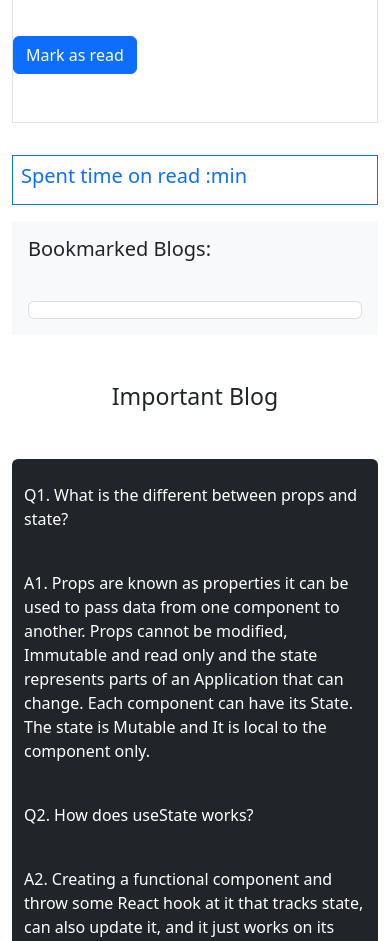
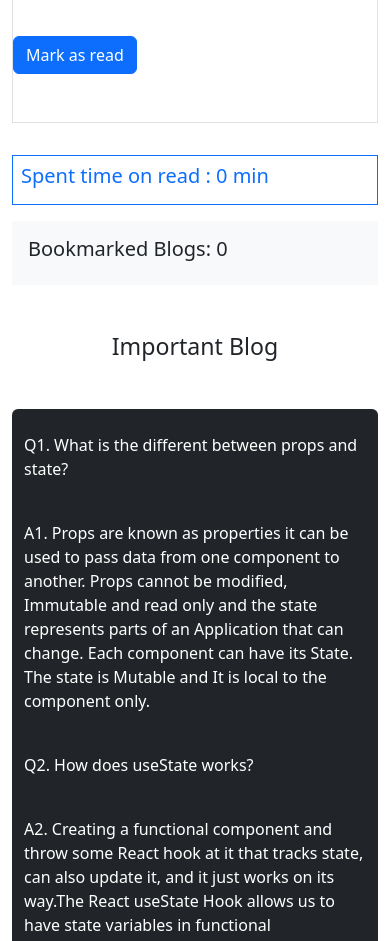
Before and after one commit to shahadat10033/Skill-shop, a React (Create React App) app: page / in a window 390 px wide. Shown: the part 2380-3321 px from the top of the page. Built offline with nearby package versions, Linux system fonts and the light colour scheme.

Commit message:
dynamic bookmark and reading time section

```diff
--- a/src/App.js
+++ b/src/App.js
@@ -1,19 +1,18 @@
+import React from "react";
 import "./App.css";
 import "bootstrap/dist/css/bootstrap.min.css";
 import Header from "./Component/Header/Header";
 import Skills from "./Component/Skills";
-import Bookmark from "./Component/Bookmark";
 import Blog from "./Component/Blog";
 
 function App() {
   return (
     <div className="container">
       <Header></Header>
-      <div className="row">
-        <Skills></Skills>
-        <Bookmark></Bookmark>
-        <Blog></Blog>
-      </div>
+
+      <Skills></Skills>
+
+      <Blog></Blog>
     </div>
   );
 }
--- a/src/Component/Bookmark.js
+++ /dev/null
@@ -1,24 +0,0 @@
-import React from "react";
-
-const Bookmark = () => {
-  return (
-    <div className="col-md-3">
-      <div className="my-3 border border-primary p-2 text-primary">
-        <h5>
-          Spent time on read :<span></span>min
-        </h5>
-      </div>
-
-      <div className="bg-light">
-        <h5 className="p-3">
-          Bookmarked Blogs:<span>{}</span>
-        </h5>
-        <ul className="list-group">
-          <li className="list-group-item m-3">{}</li>
-        </ul>
-      </div>
-    </div>
-  );
-};
-
-export default Bookmark;
--- /dev/null
+++ b/src/Component/Bookmarks.js
@@ -0,0 +1,31 @@
+import React from "react";
+
+const Bookmarks = (props) => {
+  console.log(props);
+  const { time, bookmark } = props;
+
+  return (
+    <div>
+      <div>
+        <div className="my-3 border border-primary p-2 text-primary">
+          <h5>
+            Spent time on read :<span> {time} </span>min
+          </h5>
+        </div>
+
+        <div className="bg-light">
+          <h5 className="p-3">
+            Bookmarked Blogs:<span> {bookmark.length} </span>
+          </h5>
+          <ul className="list-group">
+            {bookmark.map((title) => (
+              <li className="list-group-item m-2">{title}</li>
+            ))}
+          </ul>
+        </div>
+      </div>
+    </div>
+  );
+};
+
+export default Bookmarks;
--- a/src/Component/Skills.js
+++ b/src/Component/Skills.js
@@ -1,13 +1,29 @@
-import React, { useEffect, useState } from "react";
+import React from "react";
+import { useEffect, useState } from "react";
+import Bookmarks from "./Bookmarks";
 
 const Skills = () => {
   const [values, setValues] = useState([]);
+  const [totalTime, setTotalTime] = useState(0);
+  const [bookmark, setBookmark] = useState([]);
   useEffect(() => {
     fetch("data.json")
       .then((res) => res.json())
       .then((data) => setValues(data));
   }, []);
+
+  const readTime = (time) => {
+    const readableTime = totalTime + time;
+    setTotalTime(readableTime);
+  };
+
+  const addBookmark = (title) => {
+    let newBookmarkArray = [...bookmark, title];
+    setBookmark(newBookmarkArray);
+  };
+
   return (
+    <div className="row">
       <div className="col-md-9">
         {values.map((value) => (
           <div className="border border-black my-3">
@@ -32,7 +48,10 @@ const Skills = () => {
               <div>
                 <p>
                   <span>{value.readTime}</span> min read
-                <button className="border border-0">
+                  <button
+                    className="border border-0"
+                    onClick={() => addBookmark(value.title)}
+                  >
                     <svg
                       xmlns="http://www.w3.org/2000/svg"
                       width="19"
@@ -49,10 +68,20 @@ const Skills = () => {
             </div>
             <h3>{value.title}</h3>
             <div className="my-5">
-            <button className="btn btn-primary">Mark as read</button>
+              <button
+                className="btn btn-primary"
+                onClick={() => readTime(value.readTime)}
+              >
+                Mark as read
+              </button>
             </div>
           </div>
         ))}
+      </div>
+
+      <div className="col-md-3">
+        <Bookmarks time={totalTime} bookmark={bookmark}></Bookmarks>
+      </div>
     </div>
   );
 };
```
Lines whose indentation alone changed are shown as unchanged.
